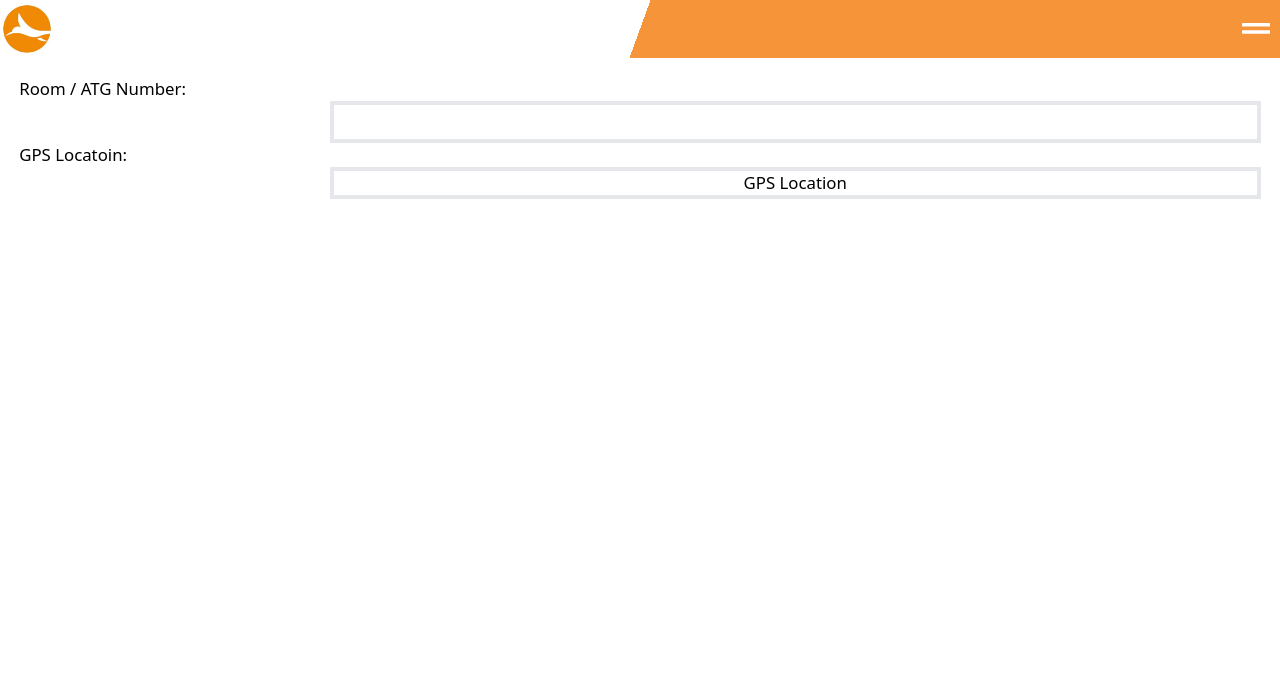
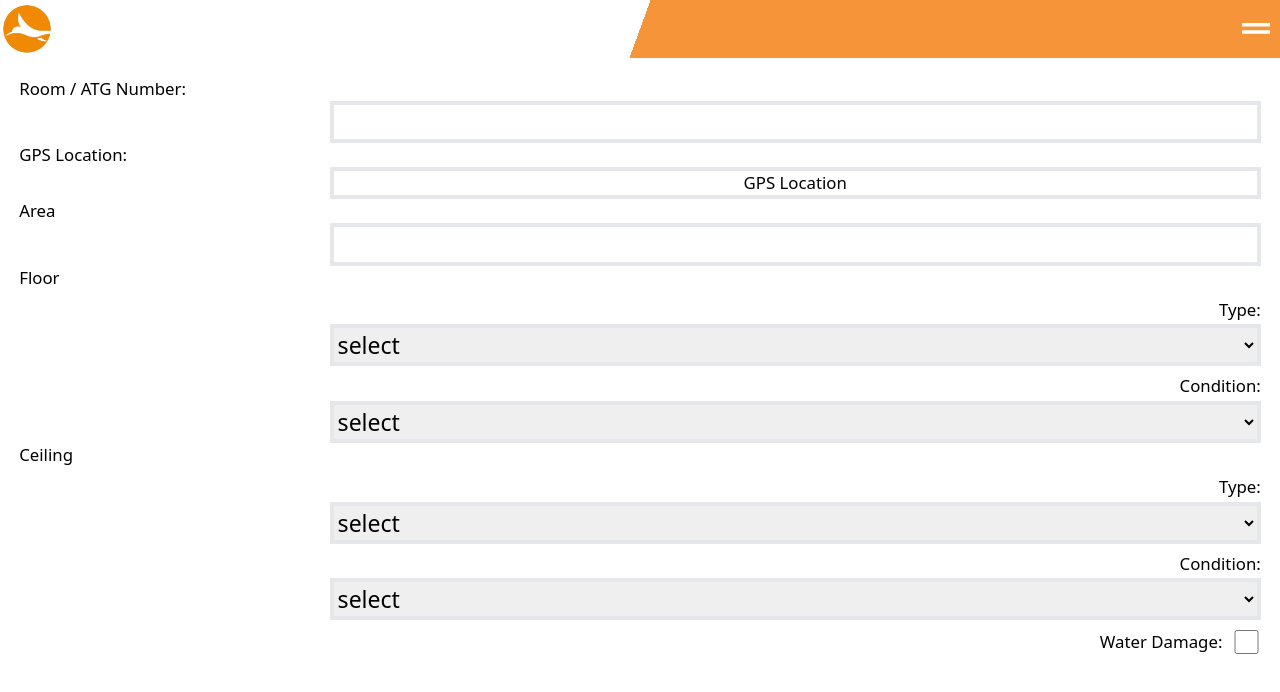
Before and after one commit to TravisAlanH/auditbuildv1, a React (Create React App) app: page /room in a window 1280 px wide. Shown: the top 692 px of the page. Built offline with nearby package versions, Linux system fonts and the light colour scheme.

Commit message:
Room Inputs

```diff
--- a/src/Comp/Home/Room/Room.js
+++ b/src/Comp/Home/Room/Room.js
@@ -19,20 +19,104 @@ export default function Room({ location, setLocation }) {
   return (
     <div className="p-4">
       <div className="flex flex-row justify-center">{location.Name}</div>
+
+      {/* Room Number */}
       <div className="flex flex-col justify-between">
         <label className="text-sm">Room / ATG Number: </label>
         <div className="flex flex-row justify-end">
-          <input type="text" defaultValue={""} name="RMNum" className="w-3/4 border-4" />
+          <input type="text" defaultValue={""} name="Num" className="w-3/4 border-4" />
         </div>
       </div>
+
+      {/* GPS Location */}
       <div className="flex flex-col justify-between">
-        <label className="text-sm">GPS Locatoin: </label>
+        <label className="text-sm">GPS Location: </label>
         <div className="flex flex-row justify-end">
           <button type="text" className="w-3/4 border-4 text-sm" onClick={getLocation}>
             {gps}
           </button>
         </div>
       </div>
+
+      {/* Area */}
+      <div className="flex flex-col justify-between">
+        <label className="text-sm">Area </label>
+        <div className="flex flex-row justify-end">
+          <input type="text" defaultValue={""} name="Area" className="w-3/4 border-4" pattern="[0-9]*" />
+        </div>
+      </div>
+
+      {/* Floor / Condition */}
+      <div className="flex flex-col justify-between">
+        <label className="text-sm">Floor </label>
+        {/* Type */}
+        <div className="flex flex-row justify-end">
+          <div className="w-full flex flex-col items-end">
+            <div>
+              <label className="text-sm">Type: </label>
+            </div>
+            <select className="w-3/4 border-4">
+              <option value="">select</option>
+              <option value="1">1</option>
+              <option value="2">2</option>
+            </select>
+          </div>
+        </div>
+        {/* Condition */}
+        <div className="flex flex-row justify-end">
+          <div className="w-full flex flex-col items-end">
+            <div>
+              <label className="text-sm">Condition: </label>
+            </div>
+            <select className="w-3/4 border-4">
+              <option value="">select</option>
+
+              <option value="1">1</option>
+              <option value="2">2</option>
+            </select>
+          </div>
+        </div>
+      </div>
+
+      {/* Ceiling Type Condition Water */}
+      <div className="flex flex-col justify-between">
+        <label className="text-sm">Ceiling </label>
+        {/* Type */}
+        <div className="flex flex-row justify-end">
+          <div className="w-full flex flex-col items-end">
+            <div>
+              <label className="text-sm">Type: </label>
+            </div>
+            <select className="w-3/4 border-4">
+              <option value="">select</option>
+
+              <option value="1">1</option>
+              <option value="2">2</option>
+            </select>
+          </div>
+        </div>
+        {/* Condition */}
+        <div className="flex flex-row justify-end">
+          <div className="w-full flex flex-col items-end">
+            <div>
+              <label className="text-sm">Condition: </label>
+            </div>
+            <select className="w-3/4 border-4">
+              <option value="">select</option>
+
+              <option value="1">1</option>
+              <option value="2">2</option>
+            </select>
+          </div>
+        </div>
+
+        <div className="flex flex-row justify-end gap-2 pt-2">
+          <label className="text-sm">Water Damage:</label>
+          <input type="checkbox" className="w-6 border-4" />
+        </div>
+      </div>
+
+      {/* END */}
     </div>
   );
 }
```
